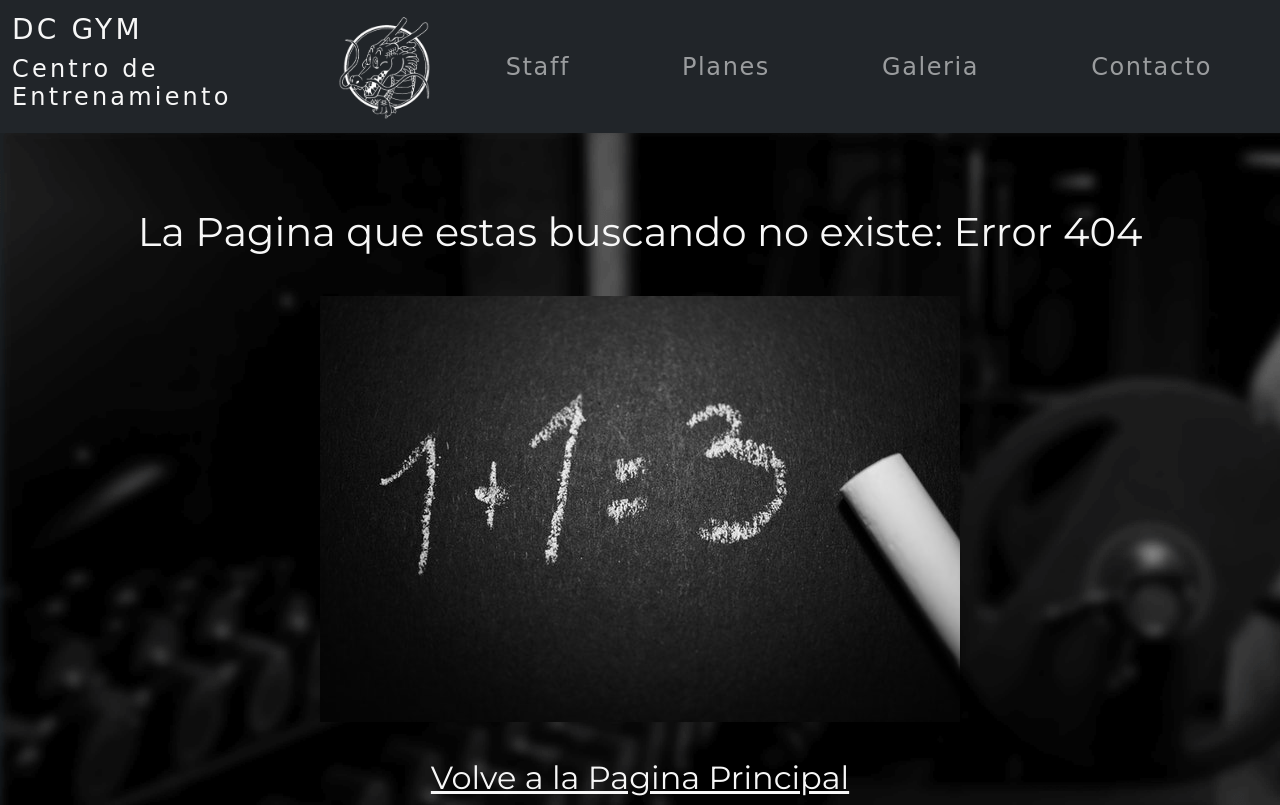
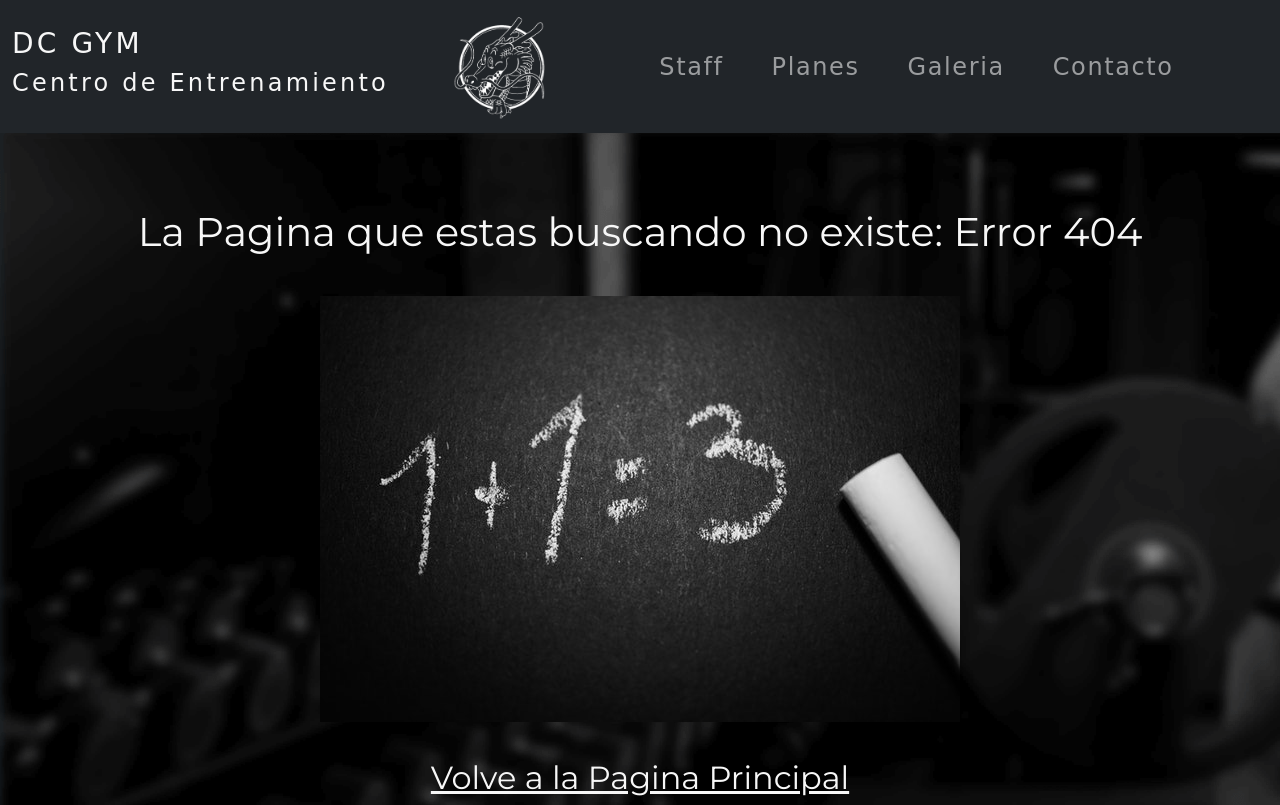
Before and after one commit to brunooroma/dcgym, a website: page 404.html in a window 1280 px wide. Shown: the top 805 px of the page. Drawn offline with nearby package versions, Linux system fonts and the light colour scheme; a web font is replaced by a local one.

Commit message:
4º modificacion ruta 404

```diff
--- a/404.html
+++ b/404.html
@@ -27,10 +27,10 @@
 
                 <div class="collapse navbar-collapse justify-content-center"   id="navbarNavAltMarkup">
                     <div class="navbar-nav">
-              <a class="nav-link mx-5 fs-4" href="./paginas/staff.html">Staff</a>
-              <a class="nav-link mx-5 fs-4" href="./paginas/planes.html">Planes</a>
-              <a class="nav-link mx-5 fs-4" href="./paginas/galeria.html">Galeria</a>
-              <a class="nav-link mx-5 fs-4" href="./paginas/contacto.html">Contacto</a>
+              <a class="nav-link mx-3 fs-4" href="./paginas/staff.html">Staff</a>
+              <a class="nav-link mx-3 fs-4" href="./paginas/planes.html">Planes</a>
+              <a class="nav-link mx-3 fs-4" href="./paginas/galeria.html">Galeria</a>
+              <a class="nav-link mx-3 fs-4" href="./paginas/contacto.html">Contacto</a>
             </div>
           </div>
         </div>
```
Also changed, not shown: paginas/404.html (+1 -1 lines).
